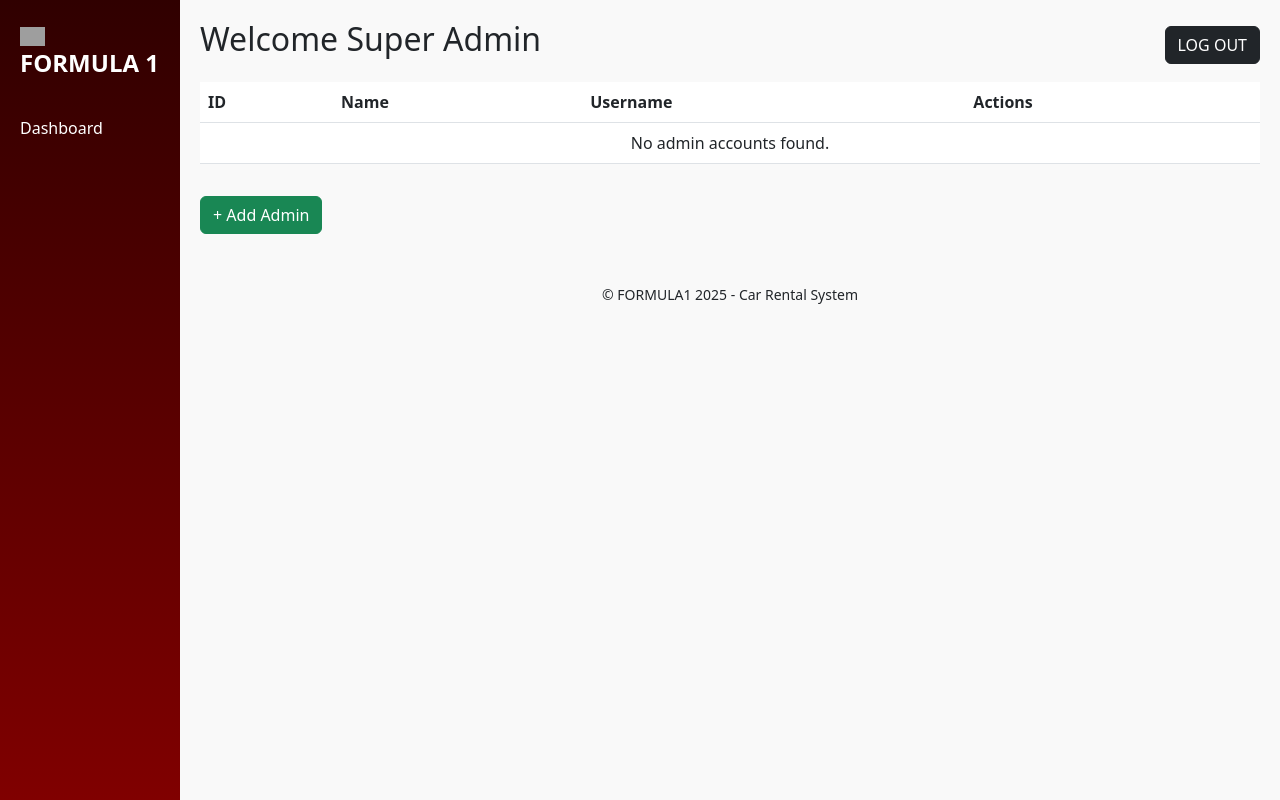
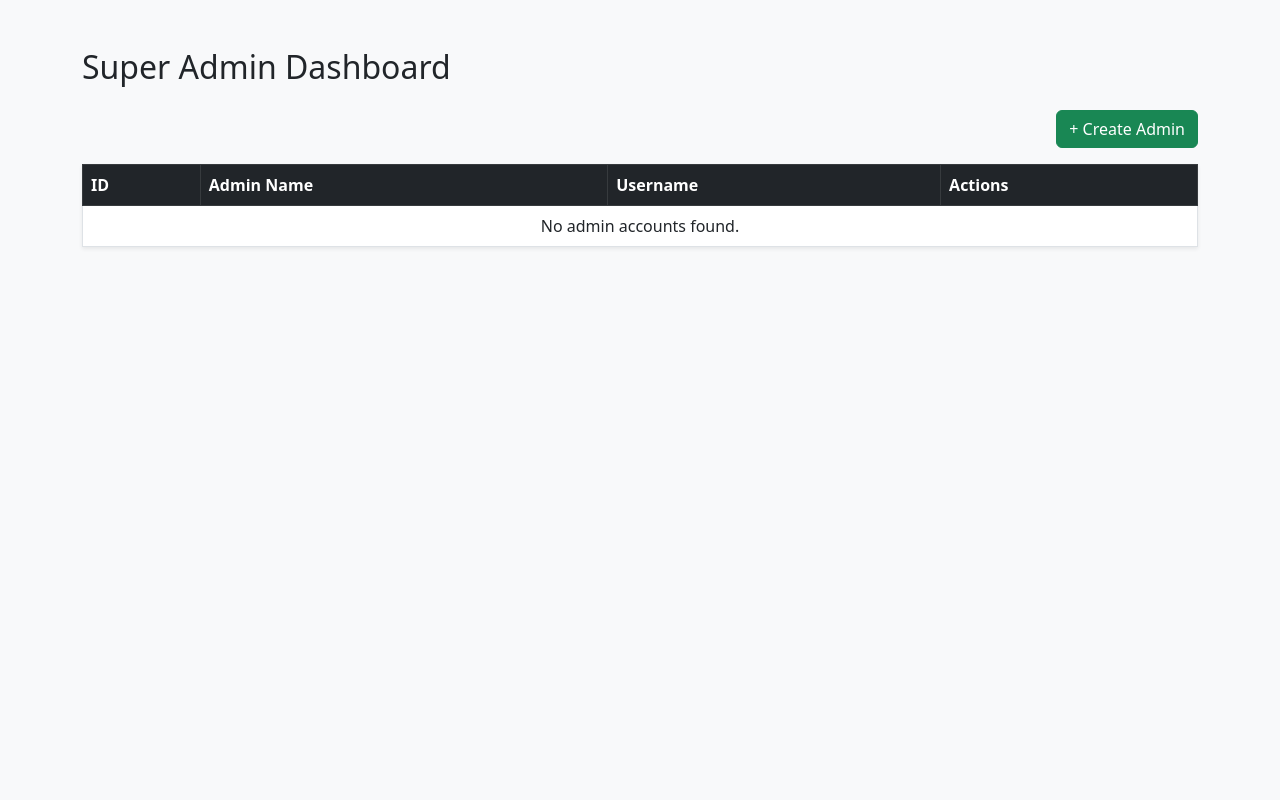
Before and after one commit to ChandlerVictorino/formula1carrental, a CodeIgniter app: the page made by application/views/superadmin/dashboard.php in a window 1280 px wide. Run offline with CodeIgniter, Linux system fonts and the light colour scheme; grey boxes are pictures that could not be loaded.

Commit message:
Update dashboard.php

```diff
--- a/application/views/superadmin/dashboard.php
+++ b/application/views/superadmin/dashboard.php
@@ -2,109 +2,64 @@
 // File: application/views/superadmin/dashboard.php
 ?>
 <!DOCTYPE html>
-<html lang="en">
+<html>
 <head>
-    <meta charset="UTF-8">
     <title>Super Admin Dashboard</title>
     <link href="https://cdn.jsdelivr.net/npm/bootstrap@5.3.0/dist/css/bootstrap.min.css" rel="stylesheet">
-    <style>
-        body {
-            background-color: #f9f9f9;
-        }
-        .sidebar {
-            width: 180px;
-            background: linear-gradient(to bottom, #300000, #800000);
-            height: 100vh;
-            color: white;
-            position: fixed;
-        }
-        .sidebar h4 {
-            padding: 20px;
-            font-weight: bold;
-        }
-        .sidebar a {
-            color: white;
-            text-decoration: none;
-            display: block;
-            padding: 10px 20px;
-        }
-        .sidebar a:hover {
-            background-color: #a00000;
-        }
-        .main {
-            margin-left: 180px;
-            padding: 20px;
-        }
-        .logout-btn {
-            float: right;
-            margin-top: -40px;
-        }
-        .table thead {
-            background-color: #343a40;
-            color: white;
-        }
-    </style>
 </head>
-<body>
-    <div class="sidebar">
-        <h4><img src="https://upload.wikimedia.org/wikipedia/commons/3/33/F1.svg" width="25"> FORMULA 1</h4>
-        <a href="<?= base_url('superadmin/dashboard') ?>">Dashboard</a>
+<body class="bg-light">
+<div class="container mt-5">
+    <h2 class="mb-4">Super Admin Dashboard</h2>
+
+    <div class="d-flex justify-content-end mb-3">
+        <a href="<?= base_url('superadmin/create_admin') ?>" class="btn btn-success">+ Create Admin</a>
     </div>
 
-    <div class="main">
-        <h2>Welcome Super Admin</h2>
-        <a href="<?= base_url('welcome/logout') ?>" class="btn btn-dark logout-btn">LOG OUT</a>
-
-        <table class="table mt-4">
-            <thead>
+    <table class="table table-bordered bg-white shadow-sm">
+        <thead class="table-dark">
             <tr>
                 <th>ID</th>
-                    <th>Name</th>
+                <th>Admin Name</th>
                 <th>Username</th>
                 <th>Actions</th>
             </tr>
         </thead>
         <tbody>
-            <?php if (!empty($admin)): ?>
-                <?php foreach ($admin as $a): ?>
+        <?php if (!empty($admins)) : ?>
+            <?php foreach ($admins as $admin) : ?>
                 <tr>
-                        <td><?= $a->admin_id; ?></td>
-                        <td><?= $a->admin_name; ?></td>
-                        <td><?= $a->admin_username; ?></td>
+                    <td><?= $admin->admin_id ?></td>
+                    <td><?= $admin->admin_name ?></td>
+                    <td><?= $admin->admin_username ?></td>
                     <td>
-                            <a href="<?= base_url('superadmin/edit/' . $a->admin_id); ?>" class="btn btn-warning btn-sm">Edit</a>
-                            <button class="btn btn-danger btn-sm" data-bs-toggle="modal" data-bs-target="#deleteModal" onclick="setDeleteId(<?= $a->admin_id; ?>)">Delete</button>
+                        <a href="<?= base_url('superadmin/edit_admin/' . $admin->admin_id) ?>" class="btn btn-primary btn-sm">Edit</a>
+                        <button class="btn btn-danger btn-sm" onclick="confirmDelete(<?= $admin->admin_id ?>)">Delete</button>
                     </td>
                 </tr>
             <?php endforeach; ?>
-            <?php else: ?>
-                <tr>
-                    <td colspan="4" class="text-center">No admin accounts found.</td>
-                </tr>
+        <?php else : ?>
+            <tr><td colspan="4" class="text-center">No admin accounts found.</td></tr>
         <?php endif; ?>
         </tbody>
     </table>
-
-        <a href="<?= base_url('superadmin/create') ?>" class="btn btn-success mt-3">+ Add Admin</a>
-
-        <footer class="text-center mt-5">
-            <small>© FORMULA1 2025 - Car Rental System</small>
-        </footer>
 </div>
 
 <!-- Delete Confirmation Modal -->
-    <div class="modal fade" id="deleteModal" tabindex="-1" aria-labelledby="deleteModalLabel" aria-hidden="true">
+<div class="modal fade" id="confirmDeleteModal" tabindex="-1" aria-hidden="true">
   <div class="modal-dialog">
-        <form method="post" action="<?= base_url('superadmin/delete') ?>">
+    <form method="post" action="<?= base_url('superadmin/delete_confirmed') ?>" id="deleteForm">
         <div class="modal-content">
-                <div class="modal-header">
+            <div class="modal-header bg-danger text-white">
                 <h5 class="modal-title">Confirm Delete</h5>
-                    <button type="button" class="btn-close" data-bs-dismiss="modal" aria-label="Close"></button>
+                <button type="button" class="btn-close" data-bs-dismiss="modal"></button>
             </div>
             <div class="modal-body">
-                    <input type="hidden" name="admin_id" id="delete_admin_id">
-                    <p>Please enter your Super Admin password to confirm:</p>
-                    <input type="password" class="form-control" name="superadmin_password" required placeholder="Enter password">
+                <input type="hidden" name="admin_id" id="adminIdToDelete">
+                <div class="mb-3">
+                    <label for="confirmPassword" class="form-label">Enter your password to confirm:</label>
+                    <input type="password" class="form-control" name="superadmin_password" required>
+                </div>
+                <p class="text-danger">Warning: This action is irreversible.</p>
             </div>
             <div class="modal-footer">
                 <button type="submit" class="btn btn-danger">Confirm Delete</button>
@@ -115,12 +70,12 @@
   </div>
 </div>
 
+<script src="https://cdn.jsdelivr.net/npm/bootstrap@5.3.0/dist/js/bootstrap.bundle.min.js"></script>
 <script>
-        function setDeleteId(id) {
-            document.getElementById('delete_admin_id').value = id;
+function confirmDelete(adminId) {
+    document.getElementById('adminIdToDelete').value = adminId;
+    new bootstrap.Modal(document.getElementById('confirmDeleteModal')).show();
 }
 </script>
-
-    <script src="https://cdn.jsdelivr.net/npm/bootstrap@5.3.0/dist/js/bootstrap.bundle.min.js"></script>
 </body>
 </html>
```
Lines whose indentation alone changed are shown as unchanged.
